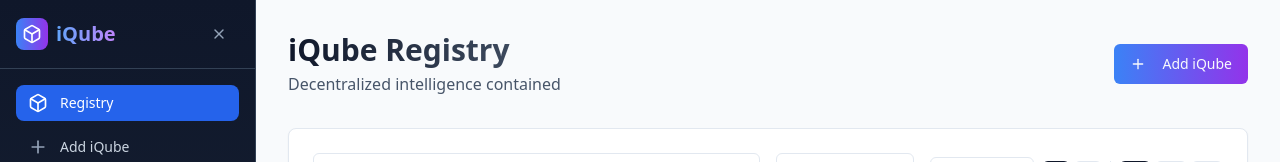
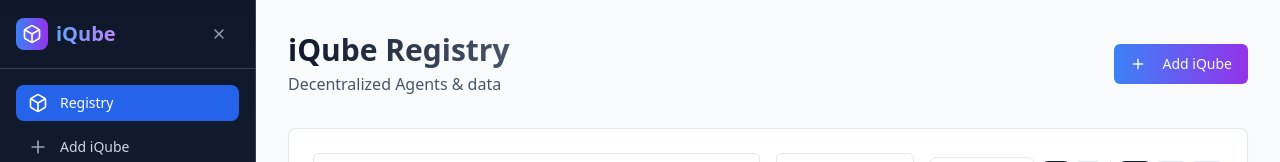
Before and after one commit to iQube-Protocol/iQube-registry, a React (Vite) app: page / in a window 1280 px wide. Shown: the top 162 px of the page. Built offline with nearby package versions, Linux system fonts and the light colour scheme.

Commit message:
Visual edit in Lovable
Edited UI in Lovable

```diff
--- a/src/components/registry/RegistryHeader.tsx
+++ b/src/components/registry/RegistryHeader.tsx
@@ -8,7 +8,7 @@ export const RegistryHeader = () => {
         <h1 className="text-3xl font-bold bg-gradient-to-r from-slate-900 to-slate-600 bg-clip-text text-transparent">
           iQube Registry
         </h1>
-        <p className="text-slate-600 mt-1">Decentralized intelligence contained</p>
+        <p className="text-slate-600 mt-1">Decentralized Agents & data</p>
       </div>
       <Button onClick={() => navigate('/add')} className="bg-gradient-to-r from-blue-500 to-purple-600">
         <Plus className="w-4 h-4 mr-2" />
```
